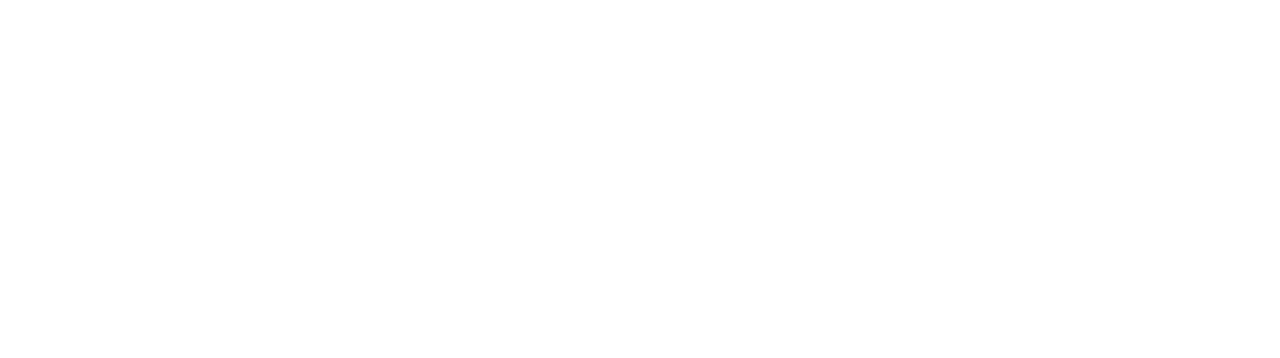
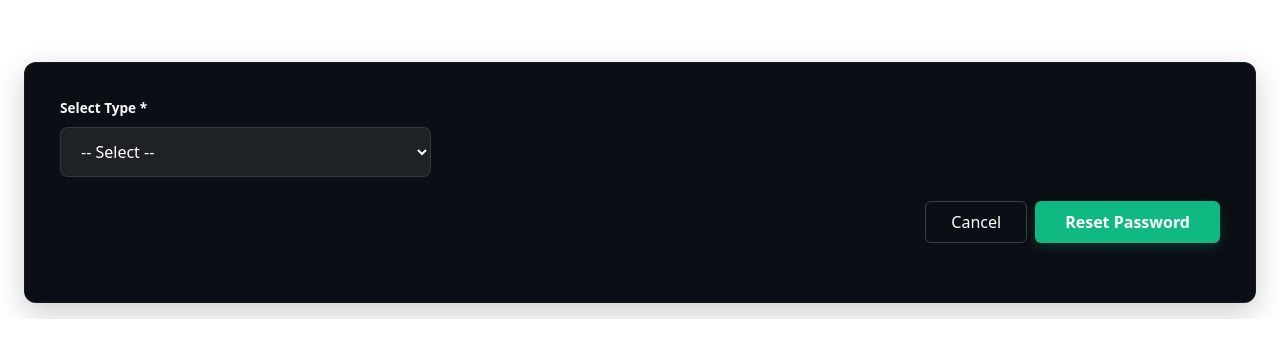
Before and after one commit to VishvajeetSharma/ProjectX-FrontEnd, a React (Vite) app: page /reset-password in a window 1280 px wide. Before the commit this address had no page. Shown: the top 358 px of the page. Built offline with nearby package versions, Linux system fonts and the light colour scheme.

Commit message:
update and reset form ui

```diff
--- a/src/App.tsx
+++ b/src/App.tsx
@@ -17,6 +17,8 @@ import CreateMasterPlan from './pages/admin/CreateMasterPlan';
 import MasterPlan from './pages/admin/MasterPlan';
 import Users from './pages/admin/Users';
 import AuthGuard from './hoc/AuthGuard';
+import UpdatePasswordForm from './components/UpdatePassword';
+import ResetPasswordForm from './components/ResetPassword';
 const App = () => {
   return (
     <>
@@ -43,6 +45,10 @@ const App = () => {
           <Route path='/admin/master-plan' element={<AuthGuard allowedRoles={['admin']}><MasterPlan /></AuthGuard>} />
           <Route path='/admin/create-master-course' element={<AuthGuard allowedRoles={['admin']}><CreateMasterCourse /></AuthGuard>} />
           <Route path='/admin/master-course' element={<AuthGuard allowedRoles={['admin']}><MasterCourse /></AuthGuard>} />
+
+
+          <Route path='/update-password' element={<UpdatePasswordForm />} />
+          <Route path='/reset-password' element={<ResetPasswordForm />} />
         </Routes>
       </BrowserRouter>
     </>
--- /dev/null
+++ b/src/components/ResetPassword.tsx
@@ -0,0 +1,153 @@
+import { useForm } from "react-hook-form";
+import { yupResolver } from "@hookform/resolvers/yup";
+import * as yup from "yup";
+import { useState } from "react";
+
+// Schema
+const schema = yup.object().shape({
+  type: yup.string().required("Please select a type"),
+
+  email: yup.string().when("type", {
+    is: "email",
+    then: (schema) =>
+      schema
+        .required("Email is required")
+        .email("Invalid email format"),
+    otherwise: (schema) => schema.notRequired(),
+  }),
+
+  mobile: yup.string().when("type", {
+    is: "mobile",
+    then: (schema) =>
+      schema
+        .required("Mobile is required")
+        .matches(/^[6-9]\d{9}$/, "Invalid mobile number"),
+    otherwise: (schema) => schema.notRequired(),
+  }),
+});
+
+const ResetPasswordForm = () => {
+  const [type, setType] = useState<string | null>(null);
+
+  const {
+    register,
+    handleSubmit,
+    reset,
+    formState: { errors },
+    setValue,
+  } = useForm({
+    resolver: yupResolver(schema),
+    defaultValues: {
+      type: "",
+    },
+  });
+
+  const onSubmit = (data: any) => {
+    console.log("Reset Data:", data);
+    reset();
+  };
+
+  return (
+    <div className="container-fluid py-3 px-4 overflow-hidden">
+      <div className="row">
+        <div className="col-12 mx-auto">
+          <h2 className="fw-bold text-white">Reset Password</h2>
+
+          <div className="form-section-card">
+            <form onSubmit={handleSubmit(onSubmit)}>
+
+              <div className="row">
+                {/* Select Type */}
+                <div className="col-lg-4 mb-4">
+                  <label className="form-label-premium">Select Type *</label>
+                  <select
+                    {...register("type")}
+                    className="form-control-premium w-100"
+                    onChange={(e) => {
+                      const value = e.target.value;
+                      setType(value || null);
+                      setValue("type", value);
+
+                      // reset other field when switching
+                      setValue("email", "");
+                      setValue("mobile", "");
+                    }}
+                  >
+                    <option value="">-- Select --</option>
+                    <option value="email">Email</option>
+                    <option value="mobile">Mobile</option>
+                  </select>
+
+                  {errors.type && (
+                    <small className="text-danger mt-1 d-block">
+                      {errors.type.message}
+                    </small>
+                  )}
+                </div>
+
+                {/* Email Input */}
+                {type === "email" && (
+                  <div className="col-lg-4 mb-4">
+                    <label className="form-label-premium">Email *</label>
+                    <input
+                      type="email"
+                      {...register("email")}
+                      className="form-control-premium w-100"
+                      placeholder="Enter email"
+                    />
+                    {errors.email && (
+                      <small className="text-danger mt-1 d-block">
+                        {errors.email.message}
+                      </small>
+                    )}
+                  </div>
+                )}
+
+                {/* Mobile Input */}
+                {type === "mobile" && (
+                  <div className="col-lg-4 mb-4">
+                    <label className="form-label-premium">Mobile *</label>
+                    <input
+                      type="text"
+                      {...register("mobile")}
+                      className="form-control-premium w-100"
+                      placeholder="Enter mobile number"
+                    />
+                    {errors.mobile && (
+                      <small className="text-danger mt-1 d-block">
+                        {errors.mobile.message}
+                      </small>
+                    )}
+                  </div>
+                )}
+              </div>
+
+              {/* Buttons */}
+              <div className="row align-items-end">
+                <div className="col-lg-12 mb-4 d-flex justify-content-end gap-2">
+                  <button
+                    type="button"
+                    className="btn btn-cancel"
+                    onClick={() => {
+                      reset();
+                      setType(null);
+                    }}
+                  >
+                    Cancel
+                  </button>
+
+                  <button type="submit" className="btn btn-submit">
+                    Reset Password
+                  </button>
+                </div>
+              </div>
+
+            </form>
+          </div>
+        </div>
+      </div>
+    </div>
+  );
+};
+
+export default ResetPasswordForm;
--- /dev/null
+++ b/src/components/UpdatePassword.tsx
@@ -0,0 +1,110 @@
+import { useForm } from "react-hook-form";
+import { yupResolver } from "@hookform/resolvers/yup";
+import * as yup from "yup";
+
+const passwordRegex =
+  /^(?=.*[a-z])(?=.*[A-Z])(?=.*\d)(?=.*[@$!%*?&])[A-Za-z\d@$!%*?&]{8,}$/;
+
+const schema = yup.object().shape({
+  oldPassword: yup
+    .string()
+    .required("Old password is required"),
+
+  newPassword: yup
+    .string()
+    .required("New password is required")
+    .matches(
+      passwordRegex,
+      "Password must be 8+ chars, include uppercase, lowercase, number & special character"
+    )
+    .notOneOf([yup.ref("oldPassword")], "New password must be different"),
+});
+
+const UpdatePasswordForm = () => {
+  const {
+    register,
+    handleSubmit,
+    reset,
+    formState: { errors },
+  } = useForm({
+    resolver: yupResolver(schema),
+  });
+
+  const onSubmit = (data: any) => {
+    console.log("Password Data:", data);
+    reset();
+  };
+
+  return (
+    <div className="container-fluid py-3 px-4 overflow-hidden">
+      <div className="row">
+        <div className="col-12 mx-auto">
+          <h2 className="fw-bold text-white">Update Password</h2>
+
+          <div className="form-section-card">
+            <form onSubmit={handleSubmit(onSubmit)}>
+
+              <div className="row">
+                {/* Old Password */}
+                <div className="col-lg-6 mb-4">
+                  <label className="form-label-premium">
+                    Old Password *
+                  </label>
+                  <input
+                    type="password"
+                    {...register("oldPassword")}
+                    className="form-control-premium w-100"
+                    placeholder="Enter old password"
+                  />
+                  {errors.oldPassword && (
+                    <small className="text-danger mt-1 d-block">
+                      {errors.oldPassword.message}
+                    </small>
+                  )}
+                </div>
+
+                {/* New Password */}
+                <div className="col-lg-6 mb-4">
+                  <label className="form-label-premium">
+                    New Password *
+                  </label>
+                  <input
+                    type="password"
+                    {...register("newPassword")}
+                    className="form-control-premium w-100"
+                    placeholder="Enter new password"
+                  />
+                  {errors.newPassword && (
+                    <small className="text-danger mt-1 d-block">
+                      {errors.newPassword.message}
+                    </small>
+                  )}
+                </div>
+              </div>
+
+              {/* Buttons */}
+              <div className="row align-items-end">
+                <div className="col-lg-12 mb-4 d-flex justify-content-end gap-2">
+                  <button
+                    type="button"
+                    className="btn btn-cancel"
+                    onClick={() => reset()}
+                  >
+                    Cancel
+                  </button>
+
+                  <button type="submit" className="btn btn-submit">
+                    Update Password
+                  </button>
+                </div>
+              </div>
+
+            </form>
+          </div>
+        </div>
+      </div>
+    </div>
+  );
+};
+
+export default UpdatePasswordForm;
```
